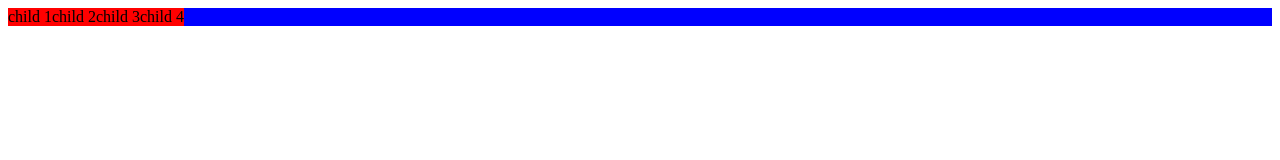
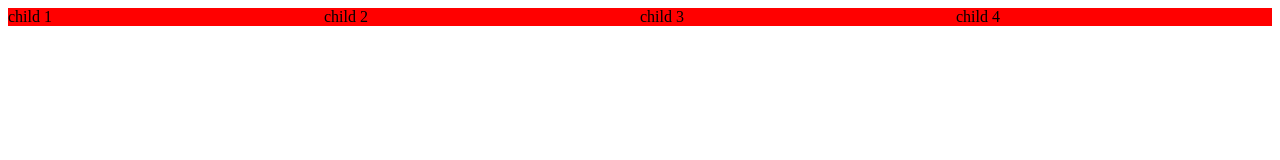
Before and after one commit to athill/jquery-equal-width-children, a website: page demo/index.html in a window 1280 px wide. Drawn offline with nearby package versions, Linux system fonts and the light colour scheme; files whose address does not match are found by name.

Commit message:
README: Fixed table

```diff
--- a/demo/index.html
+++ b/demo/index.html
@@ -18,20 +18,18 @@
 
 	</head>
 	<body>
-	<div id="container">
-		<ul>
+		<ul id="container">
 			<li class="child">child 1
 			<li class="child">child 2
 			<li class="child">child 3
 			<li class="child">child 4
 		</ul>
-	</div>
 		<script src="http://ajax.googleapis.com/ajax/libs/jquery/2.0.0/jquery.min.js"></script>
 		<script src="../src/jquery.equal-width-children.js"></script>
 		<script>
 			$(function() {
 				$("#container").equalWidthChildren({
-					children: $('#container li')
+
 				});
 			});
 		</script>
```
Also changed, not shown: README.md.
